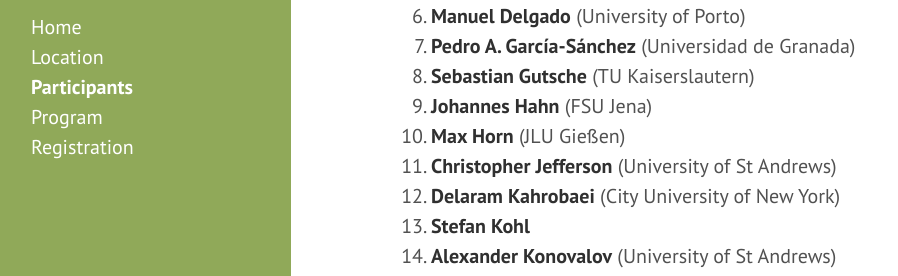
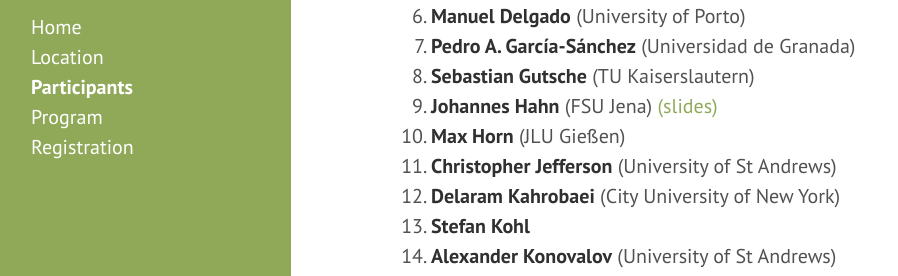
Before and after one commit to olexandr-konovalov/gapdays2014, a Jekyll site: the page built from participants.md, in a window 1280 px wide and 1130 px high. Shown: the part 339-615 px from the top of the window, without its empty margins (9-907 px from the left). Built offline with Jekyll 4.4.1, drawn with Linux system fonts in a browser that asks for light colours; Markdown is read by kramdown in place of the engine named in the settings.

Commit message:
talk: Johannes Hahn

```diff
--- a/_data/participants.yml
+++ b/_data/participants.yml
@@ -31,6 +31,7 @@
 - name: Johannes Hahn
   affiliation: FSU Jena
   talk: GAP code for Coxeter groups and Kazhdan-Lusztig theory
+  slides: Johannes_Hahn.pdf
 
 - name: Max Horn
   affiliation: JLU Gießen
--- a/participants.md
+++ b/participants.md
@@ -9,9 +9,11 @@
 {% for p in site.data.participants %}
   <li>
     <strong>{{ p.name }}</strong>
-    {% if p.affiliation != null %} ({{ p.affiliation }}){% endif %} <br/>
+    {% if p.affiliation != null %} ({{ p.affiliation }}){% endif %}
+    {% if p.slides != null %} <a href="../talks/{{ p.slides }}">(slides)</a> {% endif %}
+    <br/>
     {% comment %}
-      {% if p.talk != null %} Talk proposal: {{ p.talk }}{% endif %}
+      {% if p.talk != null %} Talk: {{ p.talk }}{% endif %}
     {% endcomment %}
   </li>
 {% endfor %}
```
Also changed, not shown: 1 other file.
